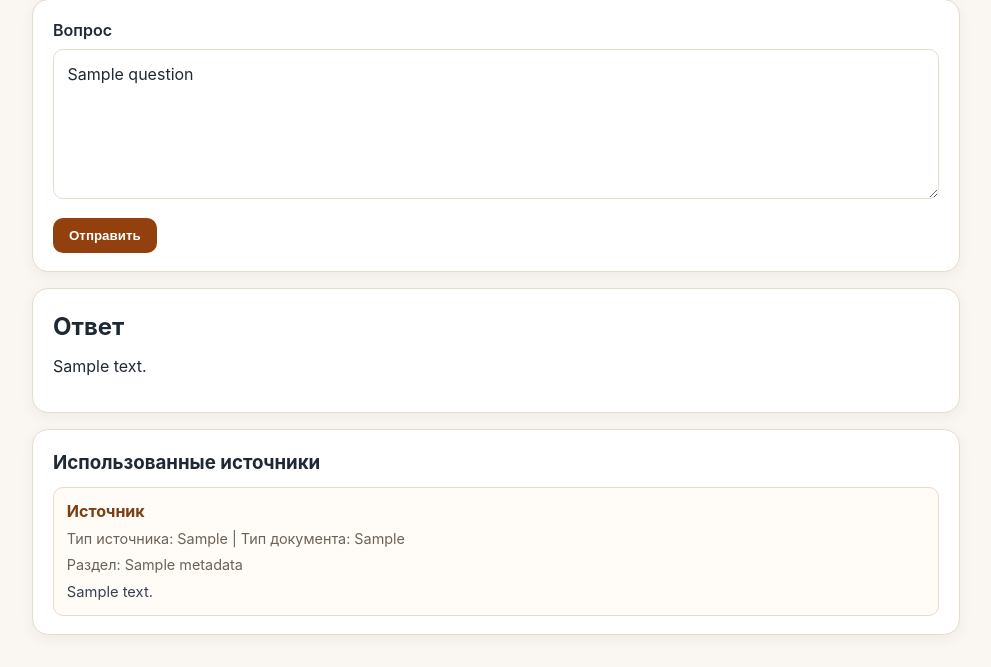
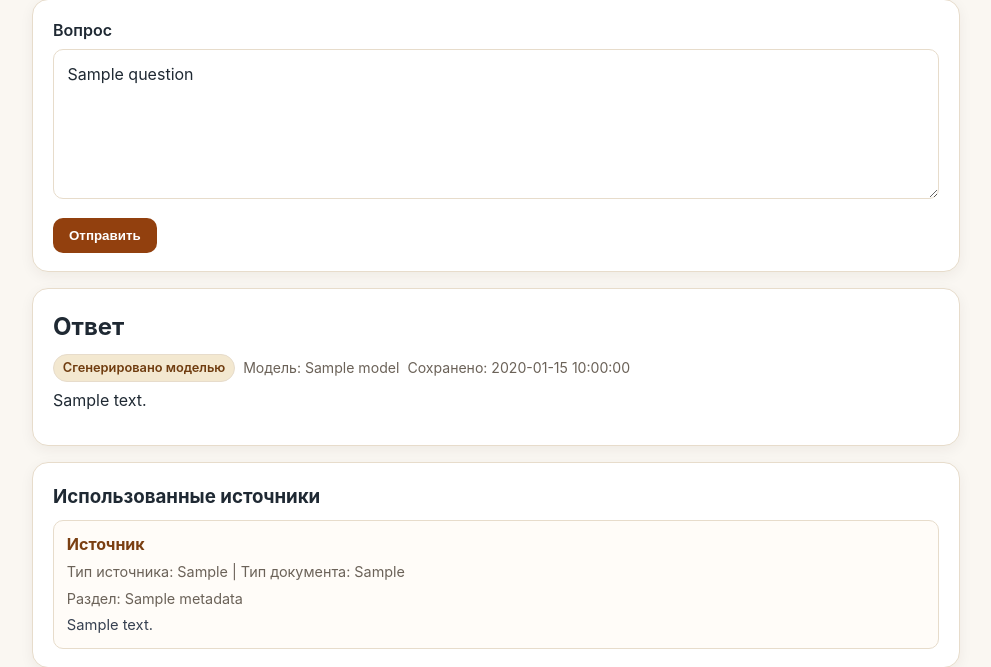
Before and after one commit to eliv1982/grounded-rag-starter-kit, a FastAPI app: template web/templates/index.html in a window 1280 px wide. Shown: the part 209-876 px from the top of the page, without its empty margins (144-1135 px from the left). Before the commit the page ends 855 px from the top, so only its background shows below. Run offline with FastAPI, Linux system fonts and the light colour scheme; the template is opened without the code that fills it: most values are stand-ins (such as "Sample title", 1, 10 or a date in 2020).

Commit message:
feat: show answer source in web ui

```diff
--- a/web/templates/base.html
+++ b/web/templates/base.html
@@ -102,6 +102,27 @@
       white-space: pre-wrap;
       margin-top: 0.25rem;
     }
+    .answer-meta {
+      display: flex;
+      align-items: center;
+      gap: 0.5rem;
+      flex-wrap: wrap;
+      margin-bottom: 0.35rem;
+    }
+    .answer-badge {
+      display: inline-block;
+      padding: 0.18rem 0.55rem;
+      border-radius: 999px;
+      border: 1px solid var(--border);
+      background: var(--accent-soft);
+      color: #6f3c0f;
+      font-size: 0.8rem;
+      font-weight: 600;
+    }
+    .answer-subtle {
+      font-size: 0.88rem;
+      color: var(--muted);
+    }
     .sources-grid {
       display: grid;
       grid-template-columns: repeat(auto-fit, minmax(260px, 1fr));
--- a/web/templates/index.html
+++ b/web/templates/index.html
@@ -30,6 +30,19 @@
 {% if answer %}
 <section class="card">
   <h2>Ответ</h2>
+  <div class="answer-meta">
+    {% if from_cache %}
+      <span class="answer-badge">Ответ из кэша</span>
+    {% else %}
+      <span class="answer-badge">Сгенерировано моделью</span>
+    {% endif %}
+    {% if model %}
+      <span class="answer-subtle">Модель: {{ model }}</span>
+    {% endif %}
+    {% if cached_at %}
+      <span class="answer-subtle">Сохранено: {{ cached_at }}</span>
+    {% endif %}
+  </div>
   <p class="answer-text">{{ answer }}</p>
 </section>
 {% endif %}
```
Also changed, not shown: tests/conftest.py (added, +6 -0 lines), web/routes.py (+12 -0 lines).
